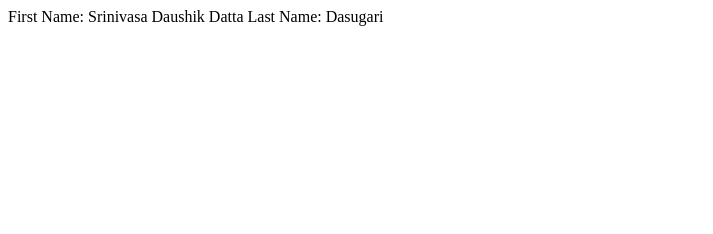
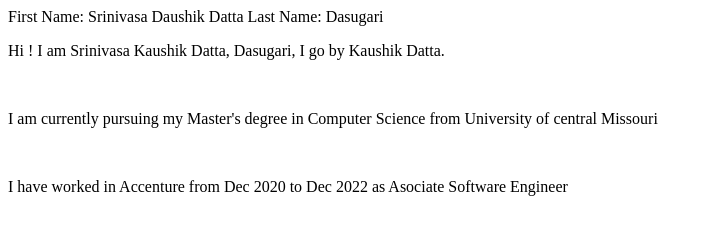
Before and after one commit to kaushikdasugari/Portfolio, a plain HTML site: page index.html in a window 1280 px wide. Shown: the whole page, without its empty margins (0-713 px from the left). Drawn offline with Linux system fonts and the light colour scheme.

Commit message:
Second Commit to dev : Added description very basic, must furrther check how to merge dev and main branches

```diff
--- a/index.html
+++ b/index.html
@@ -4,5 +4,8 @@
     <body>
         <h>First Name: Srinivasa Daushik Datta</h>
         <h>Last Name: Dasugari</h>
+        <p>Hi ! I am Srinivasa Kaushik Datta, Dasugari, I go by Kaushik Datta.</p> <br>
+        <p> I am currently pursuing my Master's degree in Computer Science from University of central Missouri</p><br>
+        <p>I have worked in Accenture from Dec 2020 to Dec 2022 as Asociate Software Engineer</p>
     </body>
 </html>
```
